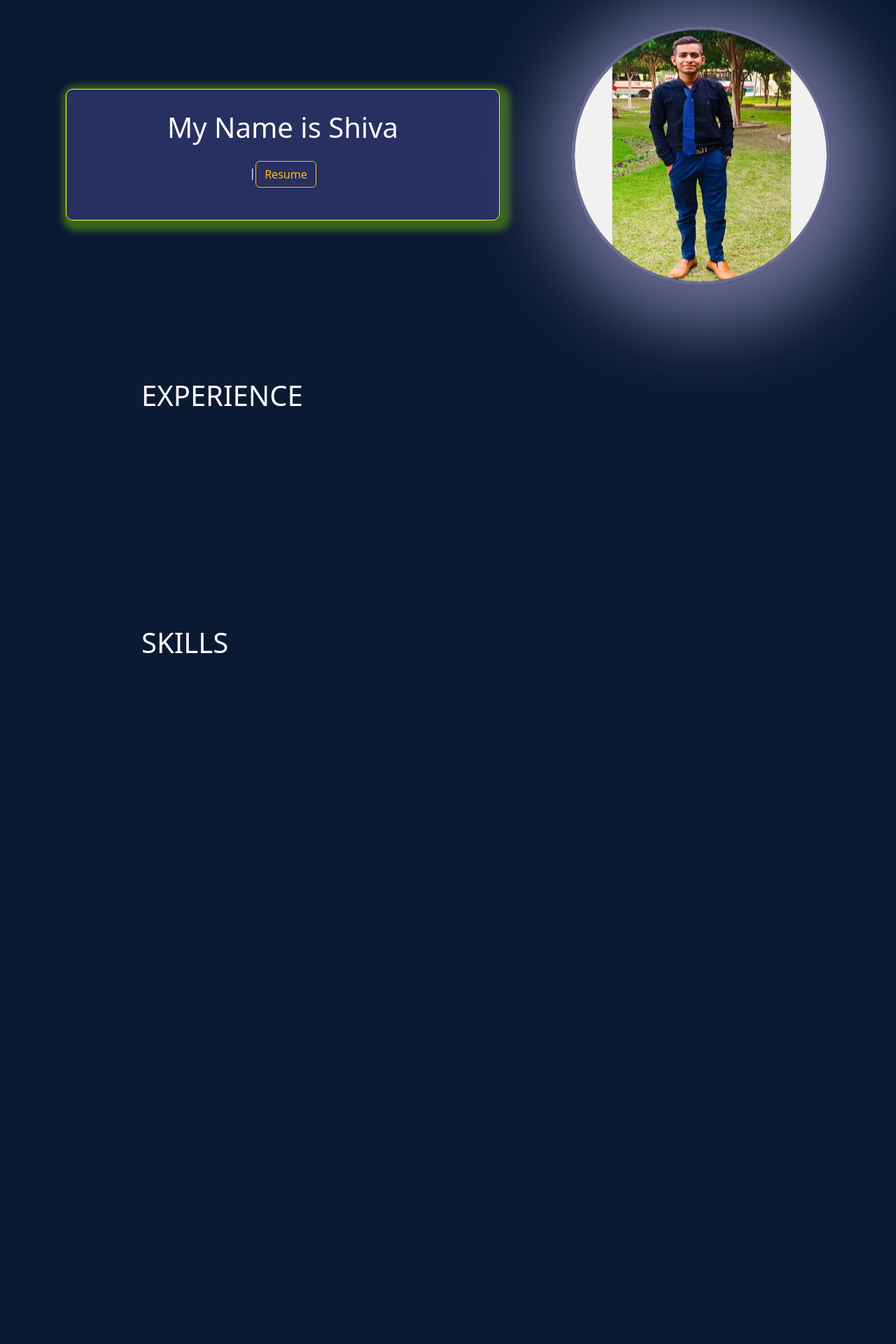
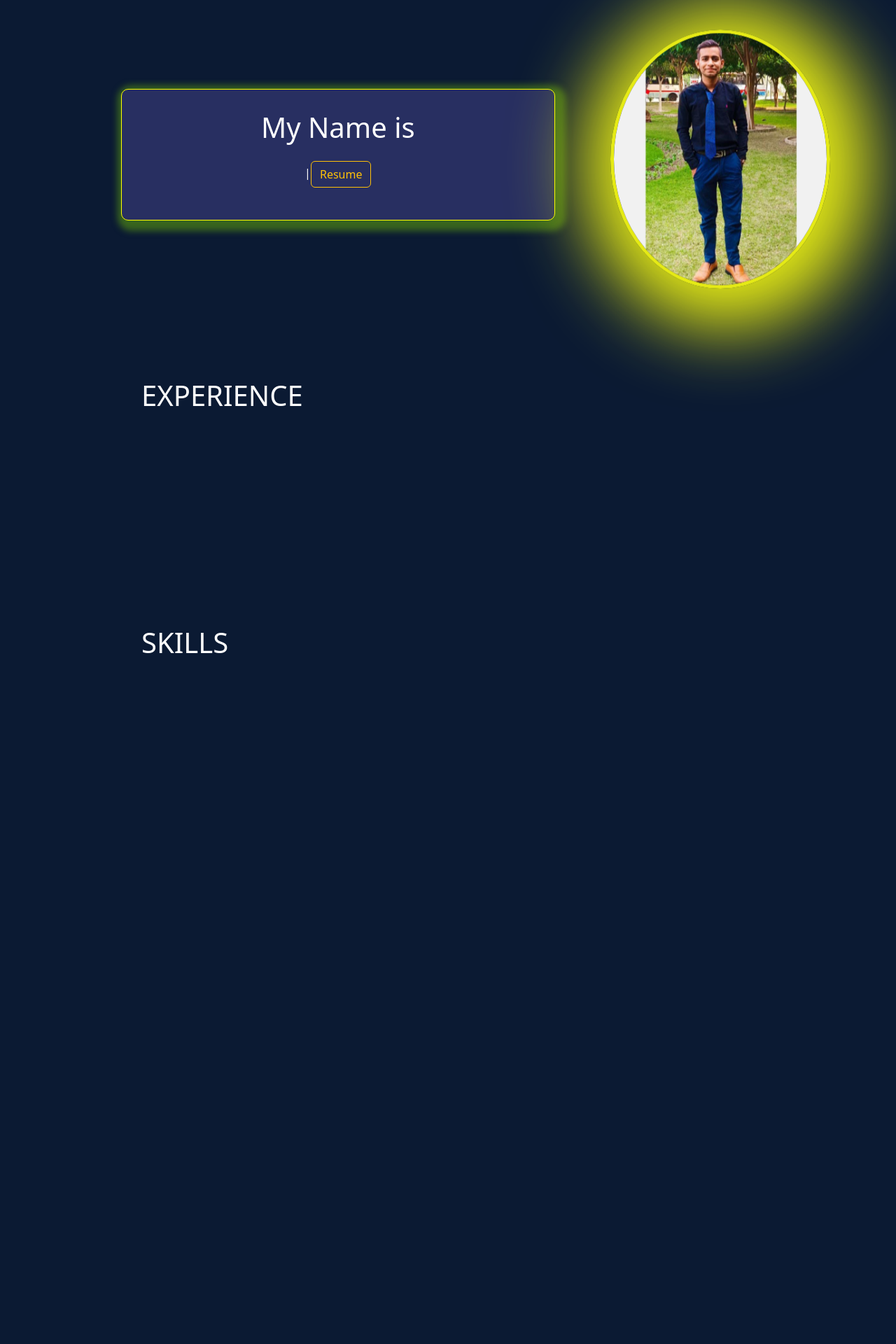
Before and after one commit to shivamgehani/ShivamGehani.github.io, a React (Vite) app: page / in a window 1280 px wide. Shown: the part 160-2080 px from the top of the page at 70% size. Built offline with nearby package versions, Linux system fonts and the light colour scheme.

Commit message:
Update CSS files

```diff
--- a/src/index.css
+++ b/src/index.css
@@ -14,12 +14,11 @@ a {
 }
 
 /* Navbar Section */
-
 .nav_bar {
   display: flex;
   justify-content: space-between;
   align-items: center;
-
+  flex-wrap: wrap;
 }
 
 .nav_bar .nav_items {
@@ -32,38 +31,39 @@ a {
   border-bottom: 3px solid yellow;
 }
 
-
 /* Home Section */
-
 .home {
   height: 80vh;
   display: flex;
   justify-content: space-between;
   align-items: center;
+  flex-wrap: wrap;
+  text-align: center;
 }
 
 .home .left {
   background-color: var(--bg-color);
-  width: 620px;
-  text-align: center;
+  width: 90%;
+  max-width: 620px;
   padding: 30px;
   border-radius: 10px;
   border: 1px solid yellow;
   box-shadow: var(--box-shadow);
+  margin: 20px auto;
 }
 
 .home .right .img {
   display: flex;
   justify-content: center;
   align-items: center;
-  /* background-color: yellow; */
-  /* height: 350px;
-  width: 350px; */
+  margin: 20px auto;
 }
 
 .home .right .img img {
-  height: 370px;
-  width: 370px;
+  height: 100%;
+  max-height: 370px;
+  width: 100%;
+  max-width: 370px;
   border: 5px solid yellow;
   border-radius: 100%;
   animation-name: superman;
@@ -77,23 +77,19 @@ a {
     transform: translate(0, 0px);
     box-shadow: 10px 10px 100px 50px blue;
   }
-
   25% {
     border-color: rgb(239, 244, 11);
     box-shadow: 10px 10px 100px 50px rgb(239, 244, 11);
   }
-
   50% {
     border-color: rgb(12, 12, 199);
     transform: translate(0, 10px);
     box-shadow: 10px 10px 100px 50px rgb(12, 12, 199);
   }
-
   75% {
     border-color: rgb(130, 217, 160);
     box-shadow: 10px 10px 100px 50px rgb(130, 217, 160);
   }
-
   100% {
     border-color: rgb(50, 55, 205);
     transform: translate(0, -0px);
@@ -102,9 +98,10 @@ a {
 }
 
 /* Experience Section */
-
 .ex {
-  width: 900px;
+  width: 90%;
+  max-width: 900px;
+  margin: auto;
 }
 
 .ex-items {
@@ -112,18 +109,21 @@ a {
   justify-content: space-between;
   align-items: center;
   background-color: var(--bg-color);
-  margin: 20px;
+  margin: 20px auto;
   padding: 30px;
-  width: 800px;
+  width: 90%;
+  max-width: 800px;
   border-radius: 10px;
   border: 1px solid yellow;
   box-shadow: var(--box-shadow);
+  flex-wrap: wrap;
 }
 
 /* Skills */
-
 .skills {
-  width: 900px;
+  width: 90%;
+  max-width: 900px;
+  margin: auto;
 }
 
 .skills .items {
@@ -131,13 +131,11 @@ a {
   justify-content: center;
   align-items: center;
   flex-wrap: wrap;
-  /* width: 800px; */
   margin: auto;
-  /* background-color: yellow; */
 }
 
 .skills .items .item {
-  width: calc(33.33%);
+  width: calc(100% - 40px);
   background-color: black;
   margin: 20px;
   text-align: center;
@@ -152,12 +150,12 @@ a {
 }
 
 /* Contact */
-
 .contact-icon {
   height: 30vh;
   display: flex;
   justify-content: center;
   align-items: center;
+  flex-wrap: wrap;
 }
 
 .contact-icon .items {
@@ -180,3 +178,27 @@ a {
 .contact-icon .items .icons {
   font-size: 2rem;
 }
+
+/* Responsive Adjustments */
+@media (max-width: 768px) {
+  .nav_bar {
+    flex-direction: column;
+  }
+
+  .home {
+    flex-direction: column;
+  }
+
+  .home .left, .home .right {
+    width: 90%;
+  }
+
+  .ex-items {
+    flex-direction: column;
+    width: 90%;
+  }
+
+  .skills .items .item {
+    width: calc(100% - 40px);
+  }
+}
```
